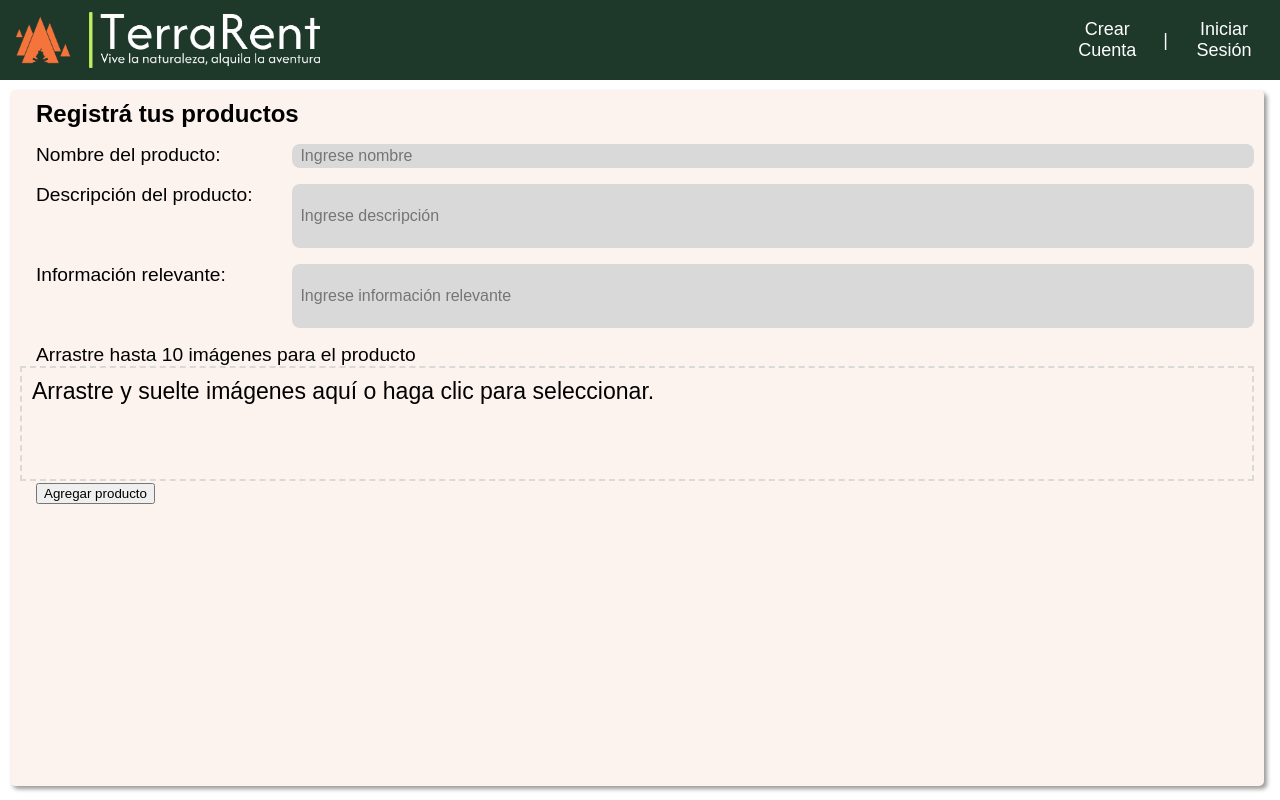
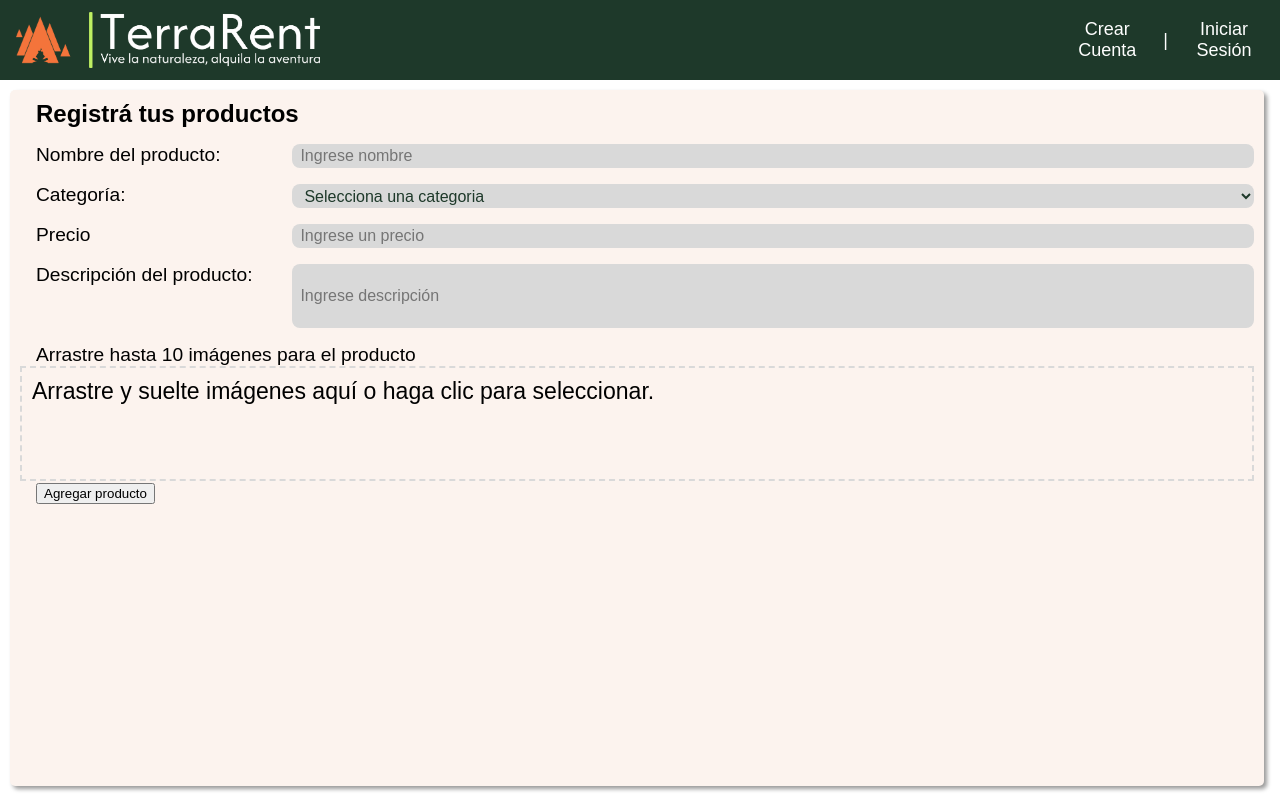
Before and after one commit to ManuLoiacono/G5---integrador, a React (Create React App) app in the folder cra-integrador/: page /registrar in a window 1280 px wide. Built offline with nearby package versions, Linux system fonts and the light colour scheme; a web font is replaced by a local one.

Commit message:
Conectar registrar producto con Back

```diff
--- a/cra-integrador/src/Routes/RegistrarProd.jsx
+++ b/cra-integrador/src/Routes/RegistrarProd.jsx
@@ -1,13 +1,34 @@
-import React, { useState } from 'react'
+import React, { useEffect, useState } from 'react'
+import Categorias from '../components/Categorias';
 
 const RegistrarProd = () => {
+    const [productoAgregado, setProductoAgregado] = useState({});
     const [nombreProd, setNombreProd] = useState('');
     const [descripcion, setDescripcion] = useState('');
-    const [info, setInfo] = useState('');
     const [show, setShow] = useState(false);
     const [error, setError] = useState('');
     const [selectedImages, setSelectedImages] = useState([]);
     const [errorMessage, setErrorMessage] = useState('');
+    const [precio, setPrecio] = useState('');
+    const [categoria, setCategoria] = useState([]);
+    const [product,setProduct] = useState([])
+
+
+
+
+    let categorias=[
+      { id : 1,
+     nombre:"Carpas"
+    },
+      { id : 2,
+     nombre:"Kits"
+    },
+    { id : 3,
+     nombre:"Vehículos",
+    },
+    { id : 4,
+     nombre:"Senderismo",
+    }]
 
     const handleImageChange = (files) => {
       if (files.length + selectedImages.length <= 10) {
@@ -42,6 +63,7 @@ const RegistrarProd = () => {
       e.preventDefault();
     };
 
+
     const handleSubmit = (e) => {
       e.preventDefault();
       if(selectedImages.length === 0){
@@ -56,10 +78,39 @@ const RegistrarProd = () => {
         setShow(false);
       }
     };
+console.log(error);
+
+     function argegarProducto(){
+      setProductoAgregado({
+        nombre: {nombreProd},
+        descripción:{descripcion},
+        imagenesProd:{selectedImages},
+        precio:{precio},
+        categoria:{categoria}
+      })
+      window.scrollTo(0, 0);
+      const url = `http://localhost:3001/Producto`
+      const settings = {
+          method:'POST',
+          headers: {
+            'Content-Type': 'application/json',
+        },
+        body: JSON.stringify(productoAgregado)
+      }
+      fetch(url,settings)
+      .then((response) => response.json())
+      .then((data) => {
+           alert('Se cargó el producto ' + nombreProd +' correctamente')
+      })
+      .catch((error) => {
+        console.error('Error al cargar detalles del producto'+nombreProd, error);
+        alert('Error al cargar detalles del producto: '+ nombreProd);
+      });
+    }
+    console.log(productoAgregado);
 
 
 
-    console.log(error);
     return (
       <>
         <div className='registrar'>
@@ -77,6 +128,36 @@ const RegistrarProd = () => {
               }}
             />
             </div>
+                <div className='inputs'>
+                <label> Categoría: </label>
+                <select
+                className='input-cat'
+                value={categoria}
+                onChange={(e) => {
+                  setCategoria(e.target.value);
+                  setShow(false);
+                  setError('');
+                }}>
+                   <option value=''>Selecciona una categoria</option>
+            {categorias.map((categoria, index) => (
+              <option key={index} value={categoria.nombre}>
+                {categoria.nombre}
+              </option>
+            ))}
+            </select>
+            </div>
+            <div className='inputs'>
+                <label>Precio</label>
+                <input className='input-precio'
+              type="number"
+              placeholder="Ingrese un precio"
+              onChange={(e) => {
+                setPrecio(e.target.value);
+                setShow(false);
+                setError('');
+              }}
+            />
+            </div>
             <div className='inputs'>
                 <label> Descripción del producto: </label>
                 <input className='input-descripcion'
@@ -84,18 +165,6 @@ const RegistrarProd = () => {
               placeholder="Ingrese descripción"
               onChange={(e) => {
                 setDescripcion(e.target.value.trim());
-                setShow(false);
-                setError('');
-              }}
-            />
-            </div>
-                <div className='inputs'>
-                <label> Información relevante: </label>
-                <input className='input-info'
-              type="text"
-              placeholder="Ingrese información relevante"
-              onChange={(e) => {
-                setInfo(e.target.value.trim());
                 setShow(false);
                 setError('');
               }}
@@ -119,7 +188,7 @@ const RegistrarProd = () => {
               <input type="file" onChange={(e) => handleImageChange(e.target.files)} accept="image/*" style={{ display: 'none' }} />
             </label>
 
-            <button>Agregar producto</button>
+            <button onClick={argegarProducto}>Agregar producto</button>
           </form>
         <div>
           {errorMessage !== '' && <h3 className="mensaje-error">{errorMessage}</h3>}
--- a/cra-integrador/src/Styles/app.css
+++ b/cra-integrador/src/Styles/app.css
@@ -312,7 +312,7 @@ font-size: 1.9rem;
     font-size: larger;
 }
 
-.inputs input{
+.inputs input, select{
     width: 80%;
     font-size: 1rem;
 }
@@ -340,7 +340,8 @@ font-size: 1.9rem;
     height: 100%;
 
 }
-.registrar input{
+
+.registrar input, select{
     margin-left: 1rem;
     border-radius: 0.5rem;
     background-color: var(--color-gris2);
```
